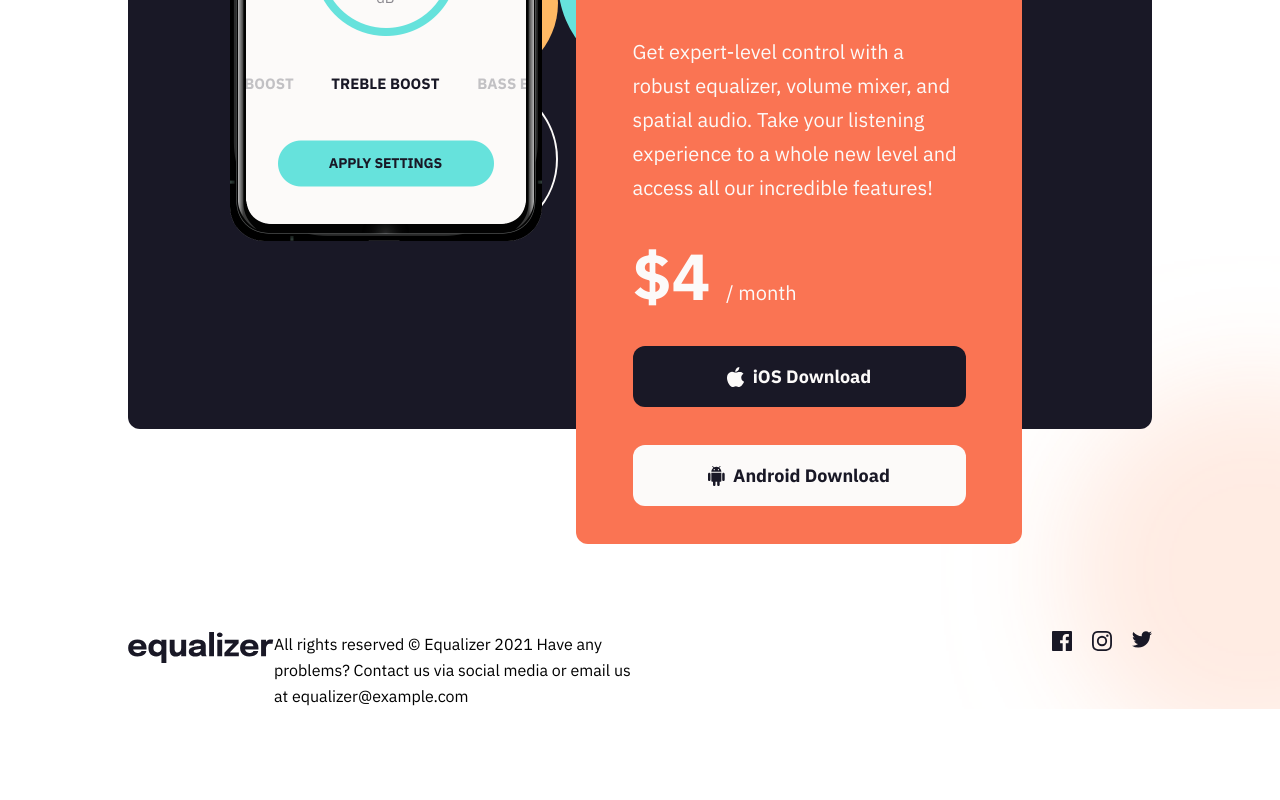
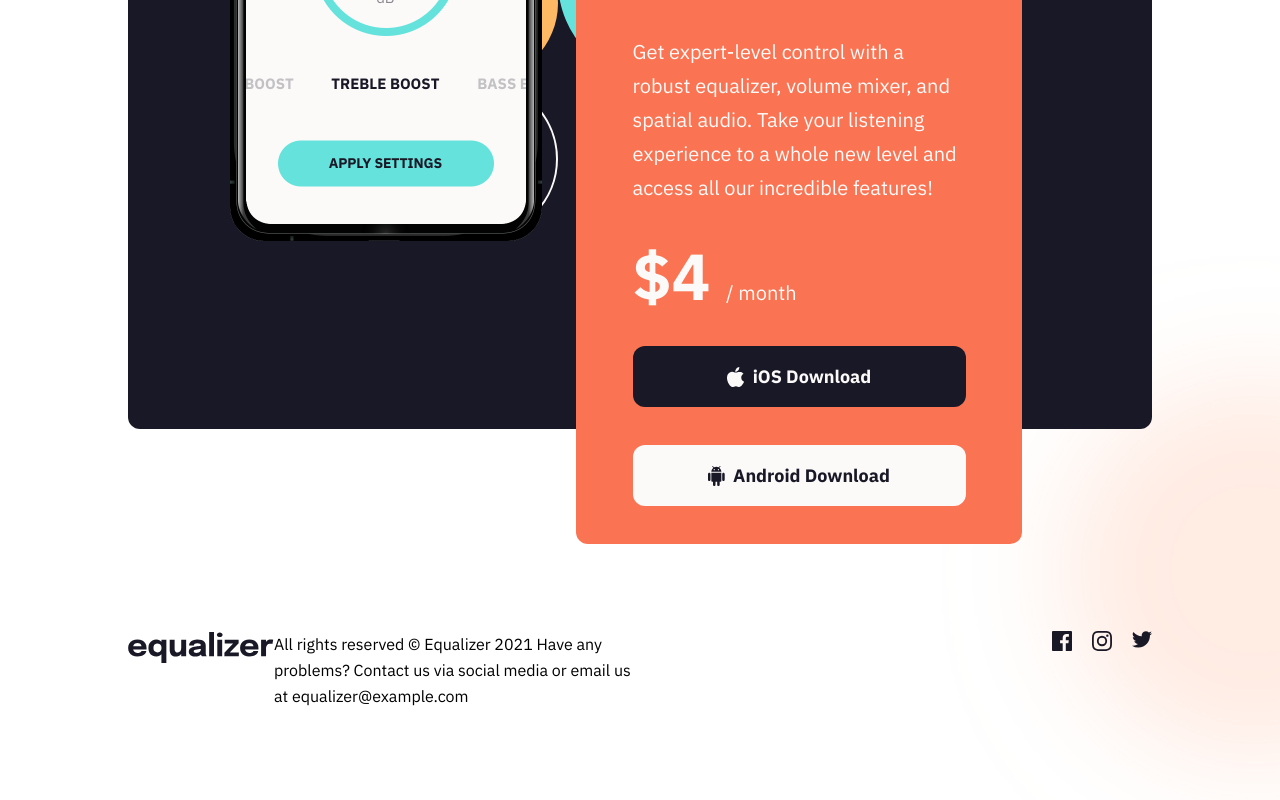
Before and after one commit to megi-j/Equalizer-landing-page, a plain HTML site: page index.html in a window 1280 px wide. Shown: the part 1146-1946 px from the top of the page. Drawn offline with Linux system fonts and the light colour scheme.

Commit message:
change footer margin

```diff
--- a/css/style.css
+++ b/css/style.css
@@ -148,7 +148,7 @@ footer {
     width: 80%;
     margin: 0 auto;
     margin-top: 202px;
-    margin-bottom: 91px;
+    padding-bottom: 91px;
     display: flex;
     justify-content: space-between;
 }
```
